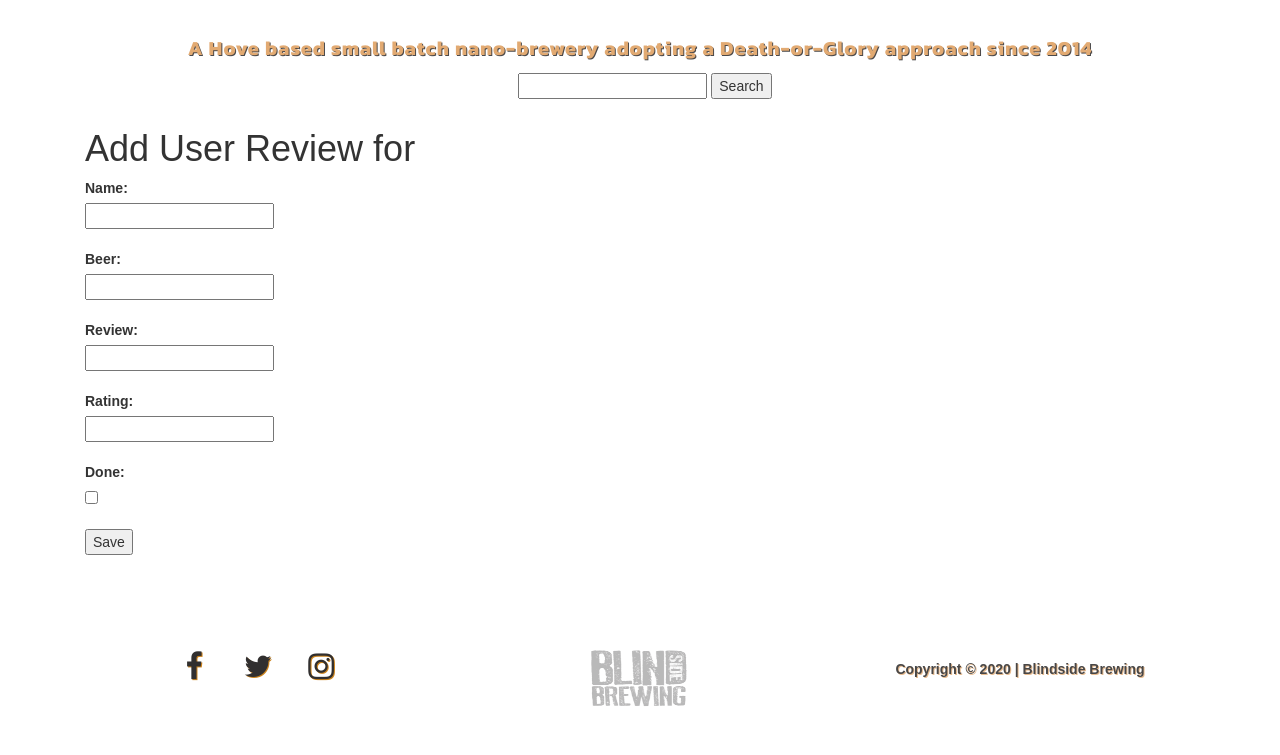
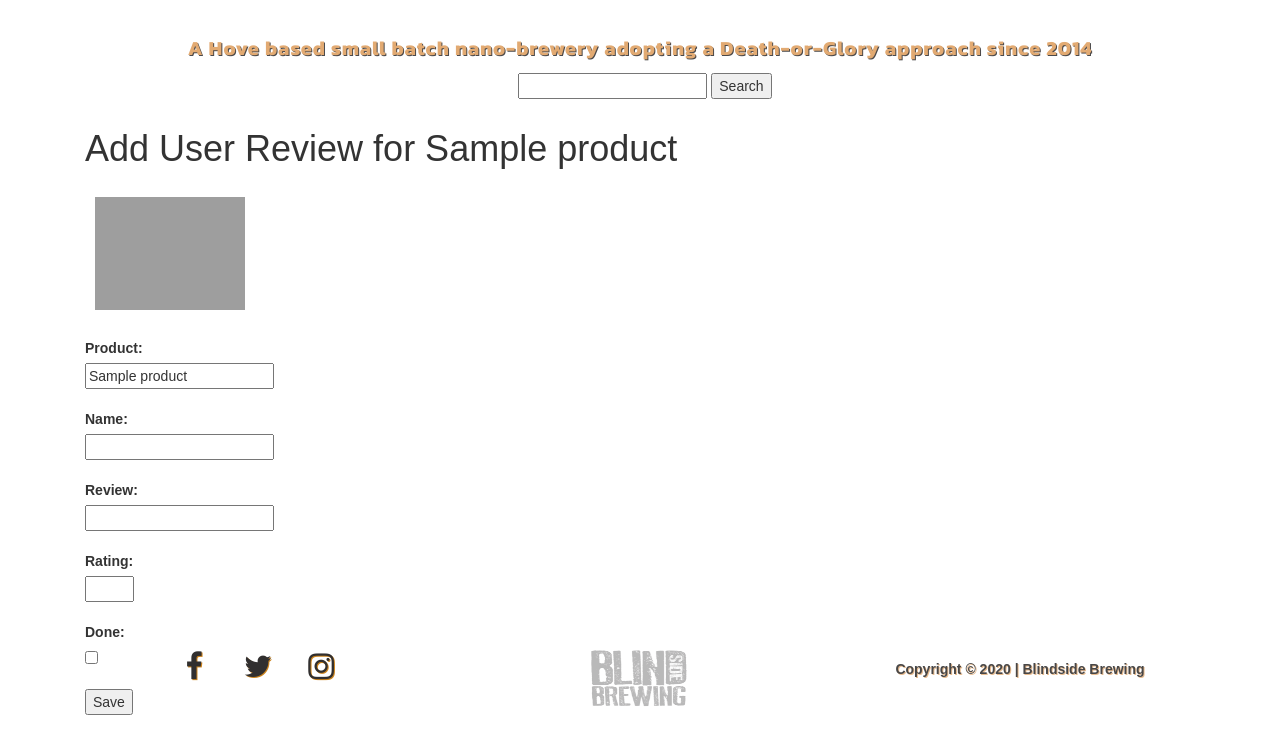
Before and after one commit to RobSimons1/ms4-ecommerce, a Django app: page /user_ratings/add/1 in a window 1280 px wide. Shown: the part 81-836 px from the top of the page. Before the commit the page ends 787 px from the top, so only its background shows below. Run offline with Django 3.2, Linux system fonts and the light colour scheme; tables that the repository leaves empty hold one stand-in row (values such as "Sample post"); some libraries are stand-ins or nearby versions; grey boxes are pictures that could not be loaded.

Commit message:
Amended function details for create_an_item

```diff
--- a/ecommerce/settings.py
+++ b/ecommerce/settings.py
@@ -11,7 +11,7 @@ https://docs.djangoproject.com/en/1.11/ref/settings/
 """
 
 import os
-# import env
+import env
 import dj_database_url
 
 # Build paths inside the project like this: os.path.join(BASE_DIR, ...)
--- a/user_ratings/admin.py
+++ b/user_ratings/admin.py
@@ -5,8 +5,8 @@ class ItemLineAdminInline(admin.TabularInline):
     model = ItemLineItem
 
 
-class ReviewAdmin(admin.ModelAdmin):
+class ItemAdmin(admin.ModelAdmin):
     inlines = (ItemLineAdminInline, )
 
 # Register your models here.
-admin.site.register(Item, ReviewAdmin)
+admin.site.register(Item, ItemAdmin)
--- a/user_ratings/forms.py
+++ b/user_ratings/forms.py
@@ -4,4 +4,4 @@ from .models import Item
 class ItemForm(forms.ModelForm):
     class Meta:
         model = Item
-        fields = ('name', 'beer', 'review', 'rating', 'done', 'date')
+        fields = ('name', 'review', 'rating', 'done', 'date')
--- a/user_ratings/models.py
+++ b/user_ratings/models.py
@@ -8,7 +8,6 @@ class Item(models.Model):
     product = models.ForeignKey(
         Product, on_delete=models.SET_NULL, null=True, blank=True, related_name='item')
     name = models.CharField(max_length=200, blank=False, default='')
-    beer = models.CharField(max_length=500, default='', blank=False)
     review = models.TextField(max_length=2000, default='', blank=False)
     RATING_CHOICES = (
         ("1", '1'),
--- a/user_ratings/templates/user_ratings.html
+++ b/user_ratings/templates/user_ratings.html
@@ -5,23 +5,24 @@
 <div class="container">
 <div class="col row-flex">
 
-<h1>Add User Review for {{ product }}</h1>
+<h1>Add User Review for {{ product }} </h1>
 
     <form method="POST">
 
             {% csrf_token %}
+            <div class="product" style="background-image: url('{{ MEDIA_URL }}{{ item.product.image }}')"></div>
 
-            <label for="id_name">Name:</label><br>
-            <input type="text" id="id_name" name="name" /><br>
+            <label for="{{ product.id }}">Product:</label><br>
+            <input type="text" id="{{ product.id }}" value="{{ product }}" name="product" /><br>
             <br>
-            <label for="id_beer">Beer:</label><br>
-            <input type="text" id="id_beer" name="beer" /><br>
+            <label for="{{ user.username }}">Name:</label><br>
+            <input type="text" id="{{ user.username }}" value="{{ user.username }}" name="name" /><br>
             <br>
             <label for="id_review">Review:</label><br>
             <input type="text" id="id_review" name="review" /><br>
             <br>
             <label for="id_rating">Rating:</label><br>
-            <input type="number" id="id_rating" name="rating" /><br>
+            <input type="number" min="1" max="5" id="id_rating" name="rating" /><br>
             <br>
             <label for="id_done">Done:</label><br>
             <input type="checkbox" id="id_done" name="done" /><br>
--- a/user_ratings/views.py
+++ b/user_ratings/views.py
@@ -18,12 +18,12 @@ def get_review_list(request, id):
 
 def create_an_item(request, id):
     product = get_object_or_404(Product, pk=id)
-    results = Item.objects.filter(date__lte=datetime.now()).order_by('-date')
+
     if request.method == "POST":
         new_item = ItemForm(request.POST) # post the new_item to the ItemForm
         if new_item.is_valid():
+
             new_item.instance.name = request.POST.get('name') # instance passes keyword argument to the model whose relations will be edited in the formset
-            new_item.instance.beer = request.POST.get('beer')
             new_item.instance.review = request.POST.get('review')
             new_item.instance.rating = request.POST.get('rating')
             new_item.instance.done = 'done' in request.POST
@@ -33,7 +33,7 @@ def create_an_item(request, id):
         return render(request, "user_reviews.html", {
         'new_item': new_item,
         'product': product,
-        'items': results
+
     })
 
-    return render(request, "user_ratings.html")
+    return render(request, "user_ratings.html", {'product': product}) # Pass through context in GET method to display form.
```
Also changed, not shown: user_ratings/templates/user_reviews.html (+10 -8 lines), user_ratings/migrations/0030_remove_item_beer.py (added).
